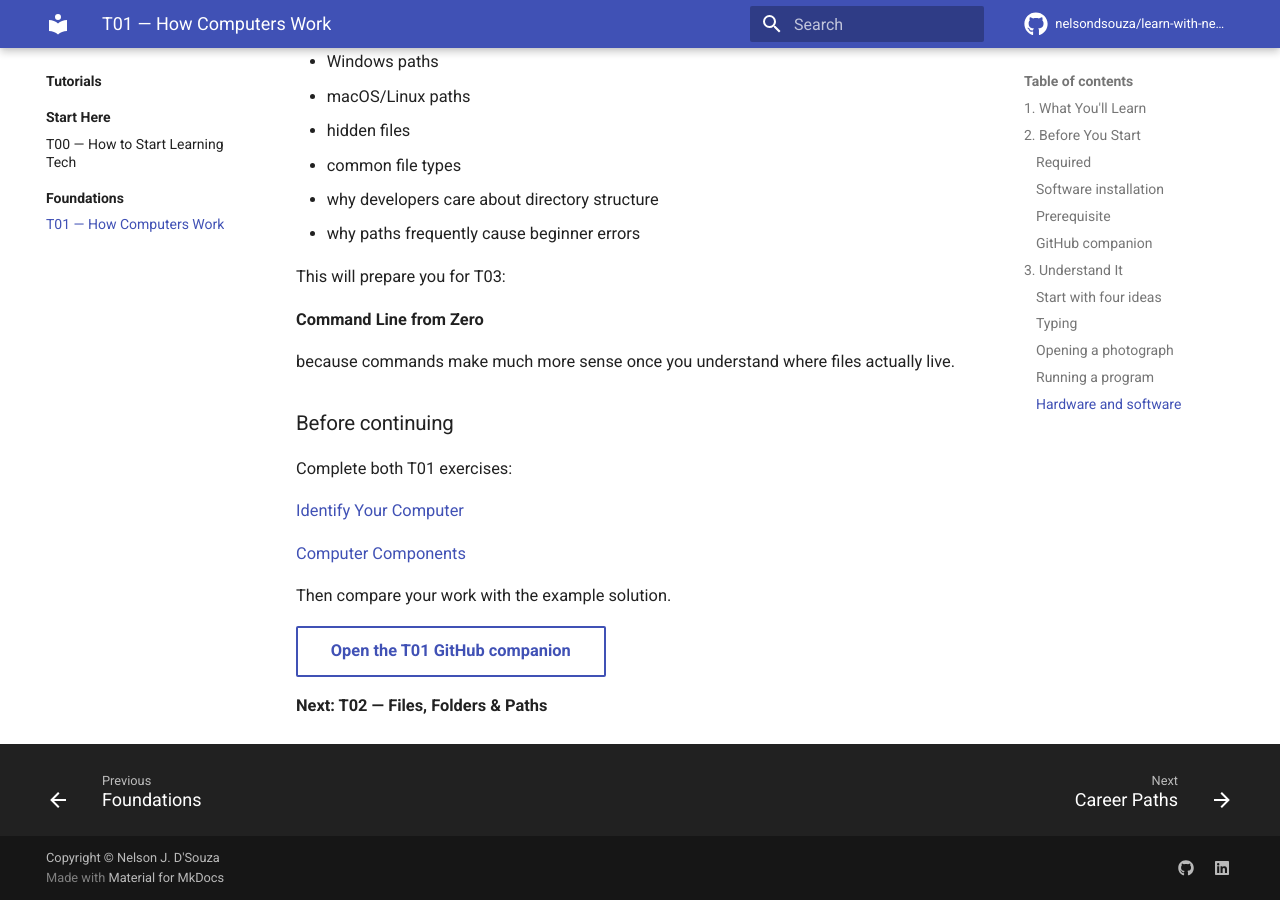
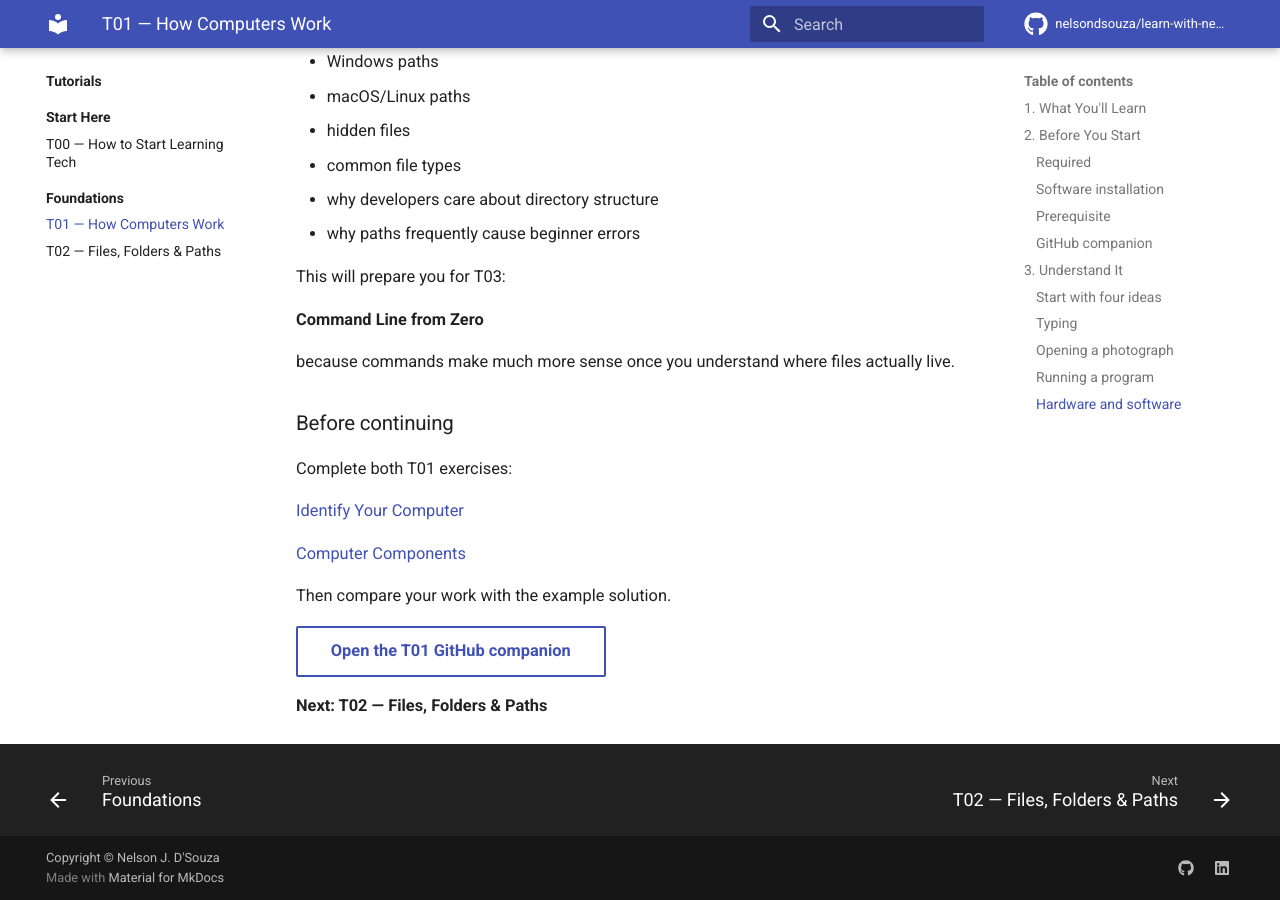
Before and after one commit to nelsondsouza/nelsondsouza.github.io, an MkDocs documentation site: the page built from site/tutorials/foundations/t01-how-computers-work.md, in a window 1280 px wide and 900 px high, scrolled down 43413 px. Built offline with MkDocs 1.6.1 and Material for MkDocs 9.7.7, drawn with Linux system fonts in a browser that asks for light colours; comment, search, counter and statistics services are not loaded.

Commit message:
Add T02 Files Folders and Paths

```diff
--- a/mkdocs.yml
+++ b/mkdocs.yml
@@ -76,6 +76,7 @@ nav:
       - Foundations:
           - tutorials/foundations/index.md
           - "T01 — How Computers Work": tutorials/foundations/t01-how-computers-work.md
+          - "T02 — Files, Folders & Paths": tutorials/foundations/t02-files-folders-paths.md
   - Career Paths:
       - career-paths/index.md
       - Developer: career-paths/developer.md
```
Also changed, not shown: site/tutorials/foundations/index.md, site/tutorials/foundations/t01-how-computers-work.md, site/tutorials/foundations/t02-files-folders-paths.md (added).
